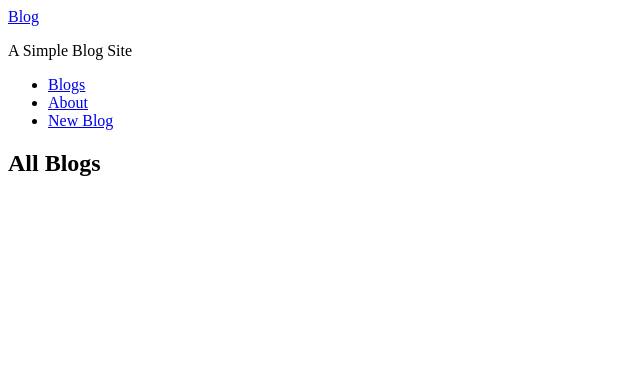
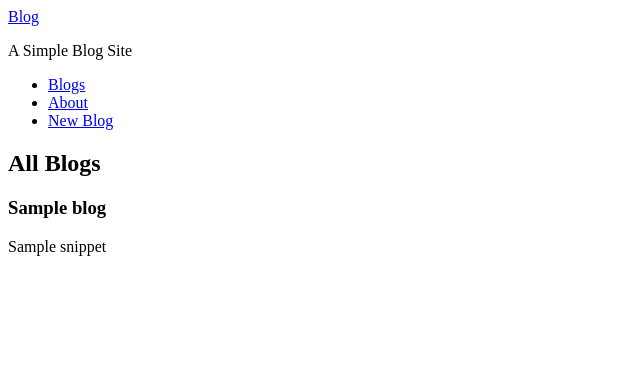
Before and after one commit to DizzyReading/blogPost2, a Node server app: template views/index.ejs in a window 1280 px wide. Shown: the top 390 px of the page, without its empty margins (0-640 px from the left). Run offline with Node 20, Linux system fonts and the light colour scheme; the template is opened without the code that fills it: most values are stand-ins (such as "Sample title", 1, 10 or a date in 2020).

Commit message:
View Engines
Pass data into views

```diff
--- a/app.js
+++ b/app.js
@@ -15,15 +15,20 @@ app.set('view engine', 'ejs'); /* app.set() lets us configure app settings */
 app.listen(5000);
 
 app.get('/', (req, res) => {
-	res.render('index');
+	const blogs = [
+		{ title: 'alt-J', snippet: 'English indie rock band' },
+		{ title: 'Local Natives', snippet: 'American Indie rock band' },
+		{ title: 'Syd Matters', snippet: 'French indie band' }
+	];
+	res.render('index', { title: 'Home', blogs });
 });
 
 app.get('/about', (req, res) => {
-	res.render('about');
+	res.render('about', { title: 'About' });
 });
 
 app.get('/blogs/create', (req, res) => {
-	res.render('create');
+	res.render('create', { title: 'Create' });
 });
 
 // 404 page
--- a/views/404.ejs
+++ b/views/404.ejs
@@ -4,7 +4,7 @@
   <meta charset="UTF-8">
   <meta http-equiv="X-UA-Compatible" content="IE=edge">
   <meta name="viewport" content="width=device-width, initial-scale=1.0">
-  <title>Blog</title>
+  <title>Blog | <%= title %></title>
 </head>
 <body>
   <nav>
@@ -14,7 +14,7 @@
     </div>
     <ul>
       <li><a href="/">Blogs</a></li>
-      <!-- <li><a href="/about">About</a></li> -->
+      <li><a href="/about">About</a></li>
       <li><a href="/blogs/create">New Blog</a></li>
     </ul>
 
--- a/views/about.ejs
+++ b/views/about.ejs
@@ -4,7 +4,7 @@
   <meta charset="UTF-8">
   <meta http-equiv="X-UA-Compatible" content="IE=edge">
   <meta name="viewport" content="width=device-width, initial-scale=1.0">
-  <title>Blog</title>
+  <title>Blog | <%= title%></title>
 </head>
 <body>
   <nav>
@@ -14,7 +14,7 @@
     </div>
     <ul>
       <li><a href="/">Blogs</a></li>
-      <!-- <li><a href="/about">About</a></li> -->
+      <li><a href="/about">About</a></li>
       <li><a href="/blogs/create">New Blog</a></li>
     </ul>
 
--- a/views/create.ejs
+++ b/views/create.ejs
@@ -4,7 +4,7 @@
   <meta charset="UTF-8">
   <meta http-equiv="X-UA-Compatible" content="IE=edge">
   <meta name="viewport" content="width=device-width, initial-scale=1.0">
-  <title>Blog</title>
+  <title>Blog | <%= title %></title>
 </head>
 <body>
   <nav>
--- a/views/index.ejs
+++ b/views/index.ejs
@@ -4,7 +4,7 @@
   <meta charset="UTF-8">
   <meta http-equiv="X-UA-Compatible" content="IE=edge">
   <meta name="viewport" content="width=device-width, initial-scale=1.0">
-  <title>Blog</title>
+  <title>Blog | <%= title %></title>
 </head>
 <body>
   <nav>
@@ -22,6 +22,15 @@
 
   <div class="blogs content">
     <h2>All Blogs</h2>
+   <% if(blogs.length > 0)  { %>
+    <% blogs.forEach(blog => { %>
+      <h3 class="title"><%= blog.title%></h3>
+      <p class="snippet"><%= blog.snippet%></p>
+    <% }) %>
+
+   <% } else {%>
+      <p>There are no blogs to display :(</p>
+   <% } %>
   </div>
 
 </body>
```
